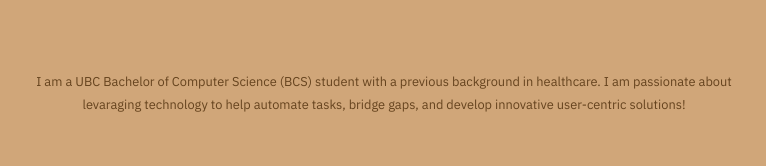
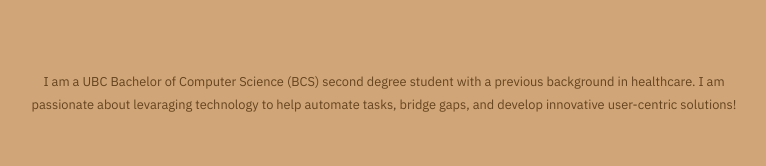
Before and after one commit to steph-xue/portfolio, a React (Vite) app: page / in a window 1280 px wide. Shown: the part 596-762 px from the top of the page, without its empty margins (256-1022 px from the left). Built offline with nearby package versions, Linux system fonts and the light colour scheme.

Commit message:
add new linked-in url

```diff
--- a/src/components/About.jsx
+++ b/src/components/About.jsx
@@ -60,7 +60,7 @@ function About(props) {
                 <div className="about-container-1-text">
                     <h2 className="about-subtitle">I'm a currently a UBC Bachelor of Computer Science (BCS) student based in Vancouver, Canada.</h2>
                     <p className="about-description">
-                        As a UBC Bachelor of Computer Science (BCS) student with previous background in healthcare as a pharmacist,
+                        As a UBC Bachelor of Computer Science (BCS) second degree student with previous background in healthcare as a pharmacist,
                         I have a strong enthusiasm for technology, software development, web development, UX/UI design, artificial intelligence,
                         healthcare innovation, and creative problem solving. I am passionate about leveraging technology to help streamline processes,
                         automate tasks, bridge gaps, and develop innovative solutions to address real-world problems. As a life-long learner,
--- a/src/components/Contact.jsx
+++ b/src/components/Contact.jsx
@@ -40,7 +40,7 @@ function Contact(props) {
                     </a>
                     <a
                         className={props.darkMode ? "contact-button dark-button" : "contact-button light-button"}
-                        href="https://www.linkedin.com/in/stephanie-x-639182188/"
+                        href="https://www.linkedin.com/in/stephxue/"
                     >
                         <FontAwesomeIcon className="contact-icon" icon={faLinkedin} />
                         <span className="head-contact-label"><strong>Linkedin </strong></span>
--- a/src/components/Footer.jsx
+++ b/src/components/Footer.jsx
@@ -15,7 +15,7 @@ function Footer(props) {
                 <a className="icon-link" href="https://github.com/steph-xue">
                     <FontAwesomeIcon className="icon" icon={faGithub} />
                 </a>
-                <a className="icon-link" href="https://www.linkedin.com/in/stephanie-x-639182188/">
+                <a className="icon-link" href="https://www.linkedin.com/in/stephxue/">
                     <FontAwesomeIcon className="icon" icon={faLinkedin} />
                 </a>
                 <a className="icon-link" href="https://www.instagram.com/stephxue_">
--- a/src/components/Homepage.jsx
+++ b/src/components/Homepage.jsx
@@ -62,8 +62,8 @@ function Homepage(props) {
                 <div className="console-underscore" id="console">&#95;</div>
             </div>
             <p className="homepage-description">
-                I am a UBC Bachelor of Computer Science (BCS) student with a previous background in healthcare. I am passionate about
-                levaraging technology to help automate tasks, bridge gaps, and develop innovative user-centric solutions!
+                I am a UBC Bachelor of Computer Science (BCS) second degree student with a previous background in healthcare. I am passionate
+                about levaraging technology to help automate tasks, bridge gaps, and develop innovative user-centric solutions!
             </p>
         </div>
     );
```
